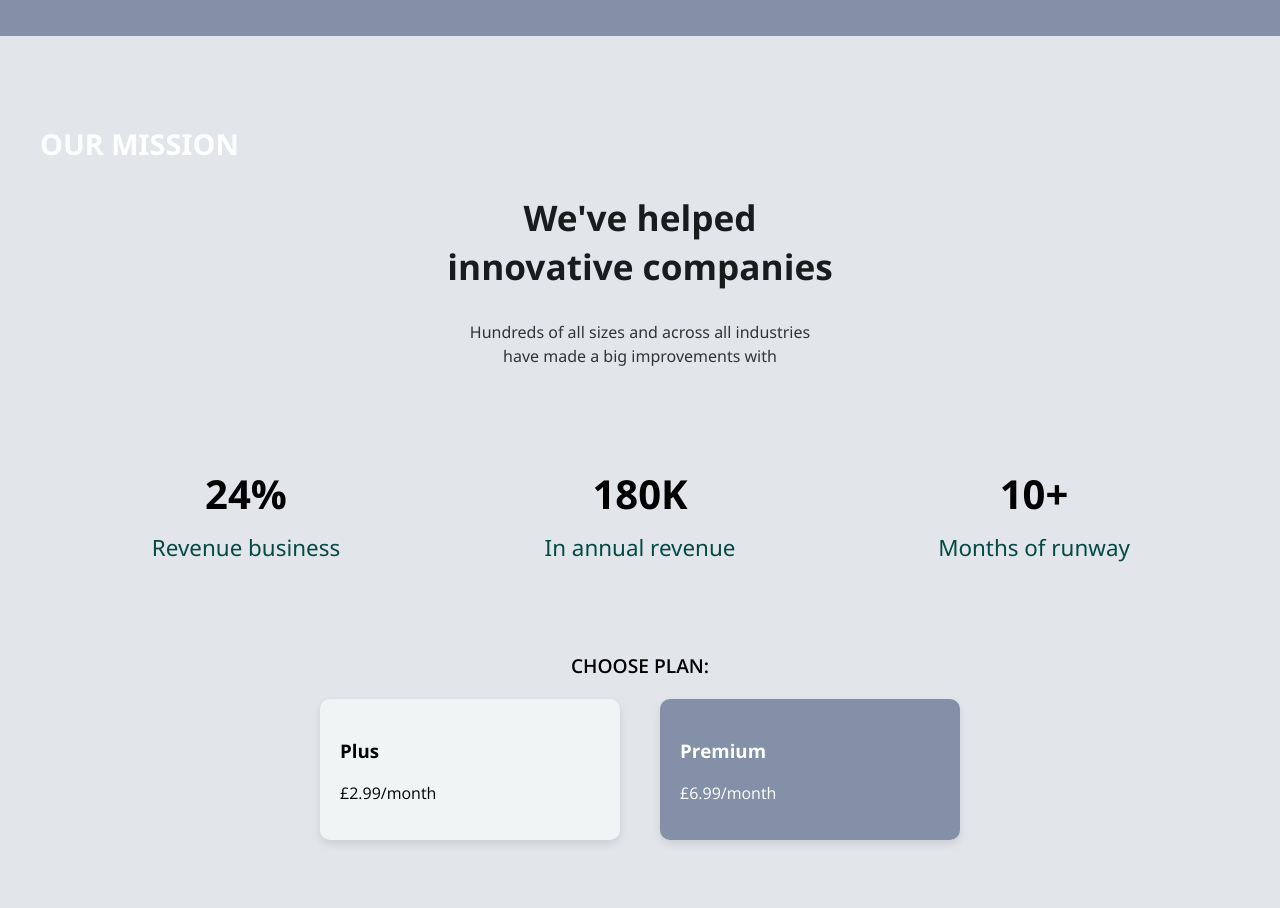
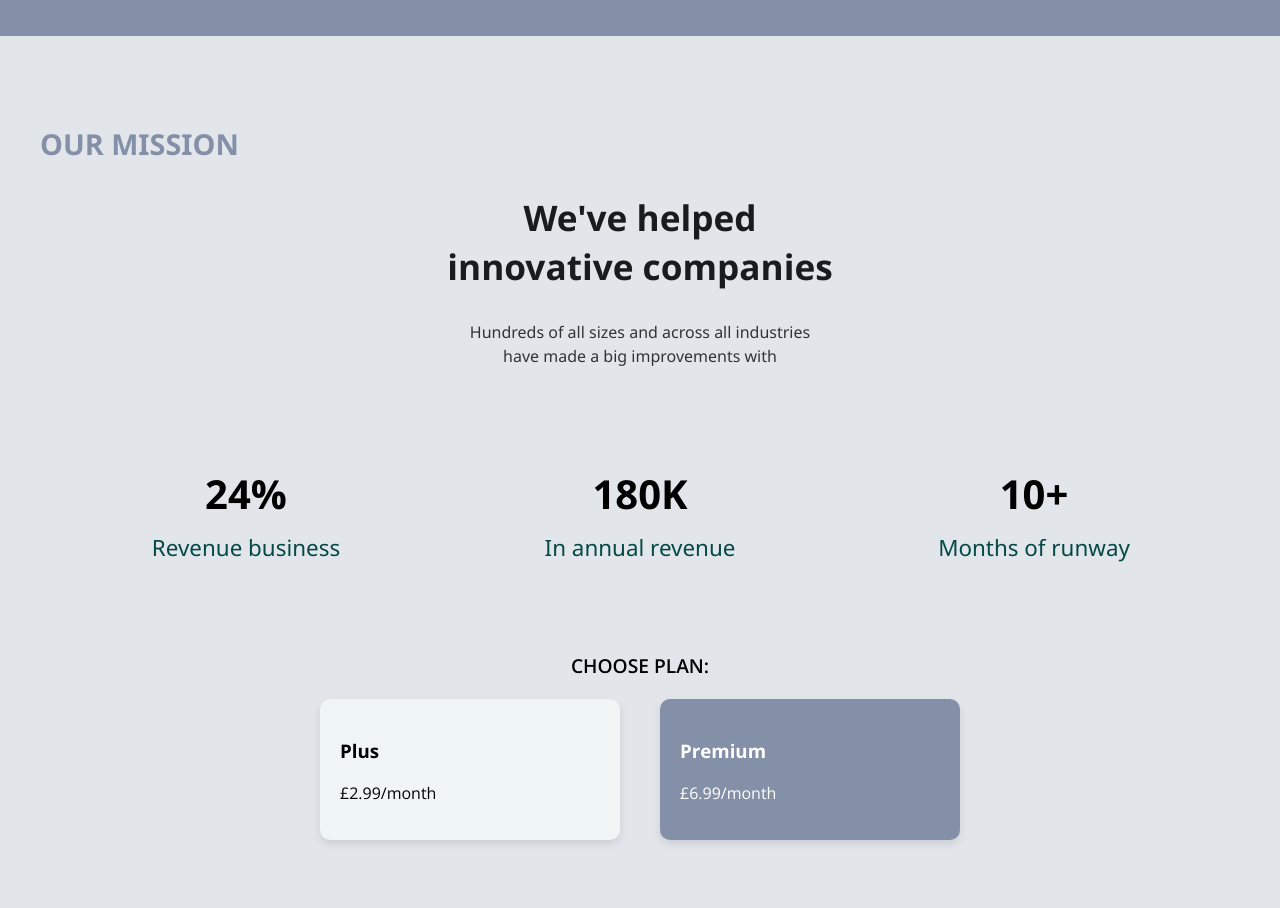
Before and after one commit to hippolite-oss/CaurisPayGray, a React (Vite) app: page / in a window 1280 px wide. Shown: the part 3040-3948 px from the top of the page. Built offline with nearby package versions, Linux system fonts and the light colour scheme.

Commit message:
Add css styles for content5

```diff
--- a/src/components/Content/Content5/Content5.css
+++ b/src/components/Content/Content5/Content5.css
@@ -9,6 +9,7 @@
     font-weight: 600;
     font-size: 1.8rem;
     margin-bottom: 10px;
+    color: rgb(132,144,167);
 }
 
 .mission p {
```
